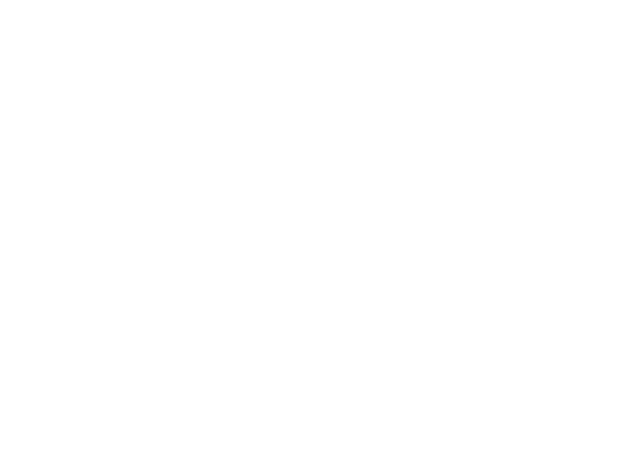
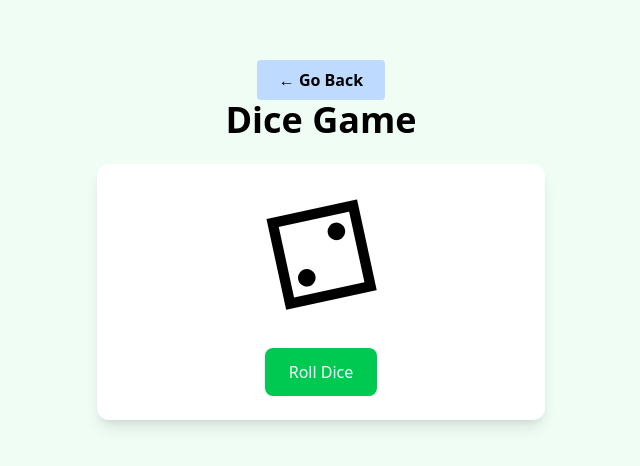
Before and after one commit to authorminator/eigo-park, a React (Vite) app: page /dice in a window 1280 px wide. Before the commit this address had no page. Shown: the part 168-634 px from the top of the page, without its empty margins (319-959 px from the left). Built offline with nearby package versions, Linux system fonts and the light colour scheme.

Commit message:
dice without motion plugin

```diff
--- a/src/App.jsx
+++ b/src/App.jsx
@@ -3,6 +3,7 @@ import Home from "./pages/Home";
 import Grade3 from "./pages/Grade3";
 import Grade4 from "./pages/Grade4";
 import Parachuteman from "./pages/Parachuteman";
+import Dice from "./pages/Dice";
 import ComingSoon from "./pages/ComingSoon";
 
 export default function App() {
@@ -12,6 +13,7 @@ export default function App() {
       <Route path="/grade3" element={<Grade3 />} />
       <Route path="/grade4" element={<Grade4 />} />
       <Route path="/parachuteman" element={<Parachuteman />} />
+      <Route path="/dice" element={<Dice />} />
       <Route path="/coming-soon" element={<ComingSoon />} />
       {/* Add more routes as needed */}
     </Routes>
--- a/src/data/games.js
+++ b/src/data/games.js
@@ -3,7 +3,7 @@ export default [
   { name: "Tic Tac Toe" },
   { name: "Keyword Game" },
   { name: "Matching Game" },
-  { name: "Quiz Time" },
+  { name: "Dice 🛠️", path: "/dice" },
   { name: "Memory Flip" },
   { name: "Spelling Bee" },
   { name: "Guess the Word" },
--- /dev/null
+++ b/src/pages/Dice copy.jsx
@@ -0,0 +1,49 @@
+import BackButton from "../components/BackButton";
+import { useState, useEffect } from "react";
+
+export default function Dice() {
+  const [dice, setDice] = useState(1);
+  const diceFaces = ["⚀", "⚁", "⚂", "⚃", "⚄", "⚅"];
+
+  const rollDice = () => {
+    const newDice = diceFaces[Math.floor(Math.random() * 6)];
+    setDice(newDice);
+  };
+
+  useEffect(() => {
+    rollDice();
+    // eslint-disable-next-line
+  }, []);
+
+  return (
+    <div className="flex flex-col items-center justify-center min-h-screen bg-green-50 p-4">
+      <BackButton />
+      <h1 className="text-4xl font-bold mb-6">Dice Game</h1>
+      <div className="bg-white rounded-xl shadow-lg p-6 max-w-md w-full text-center">
+        <div className="text-9xl mb-4">
+          <span className="mx-4">{dice}</span>
+        </div>
+        <button
+          onClick={rollDice}
+          className="mt-4 px-6 py-3 bg-green-500 text-white rounded-lg hover:bg-green-600 transition"
+        >
+          Roll Dice
+        </button>
+      </div>
+    </div>
+  );
+}
+
+// Unicode includes symbols for all six faces of a standard die (⚀ ⚁ ⚂ ⚃ ⚄ ⚅). These are part of the Miscellaneous Symbols block:
+
+// ⚀ → U+2680 DIE FACE-1
+
+// ⚁ → U+2681 DIE FACE-2
+
+// ⚂ → U+2682 DIE FACE-3
+
+// ⚃ → U+2683 DIE FACE-4
+
+// ⚄ → U+2684 DIE FACE-5
+
+// ⚅ → U+2685 DIE FACE-6
--- /dev/null
+++ b/src/pages/Dice.jsx
@@ -0,0 +1,99 @@
+import BackButton from "../components/BackButton";
+import { useState, useEffect } from "react";
+// 1. Import motion from framer-motion
+import { motion } from "framer-motion";
+
+export default function Dice() {
+  const [currentFace, setCurrentFace] = useState("⚀");
+  // 2. Add a new state to track if the dice is rolling
+  const [isRolling, setIsRolling] = useState(false);
+
+  const diceFaces = ["⚀", "⚁", "⚂", "⚃", "⚄", "⚅"];
+
+  const rollDice = () => {
+    if (isRolling) return;
+
+    setIsRolling(true);
+
+    // This interval handles the "rapidly changing faces" effect
+    let rollCount = 0;
+    const maxRolls = 15; // How many times the face changes before stopping
+    const interval = setInterval(() => {
+      rollCount++;
+      // Show a random face on each tick
+      const randomFace = diceFaces[Math.floor(Math.random() * 6)];
+      setCurrentFace(randomFace);
+
+      if (rollCount >= maxRolls) {
+        clearInterval(interval);
+
+        // Set the final, true result
+        const newDiceResult = diceFaces[Math.floor(Math.random() * 6)];
+        setCurrentFace(newDiceResult);
+        setIsRolling(false); // Animation is done
+      }
+    }, 100); // Change face every 100ms
+  };
+
+  // Set an initial dice face when the component first loads
+  useEffect(() => {
+    rollDice();
+    // eslint-disable-next-line
+  }, []);
+
+  return (
+    <div className="flex flex-col items-center justify-center min-h-screen bg-green-50 p-4">
+      <BackButton />
+      <h1 className="text-4xl font-bold mb-6">Dice Game</h1>
+      <div className="bg-white rounded-xl shadow-lg p-6 max-w-md w-full text-center">
+        {/* 3. Use the motion.div component to wrap the dice */}
+        <motion.div
+          className="text-9xl mb-4"
+          // 4. Define the animations based on the 'isRolling' state
+          animate={{
+            rotate: isRolling ? [0, 360] : 0, // Spin 360 degrees while rolling
+            scale: isRolling ? 1 : [1, 1.2, 1], // "Pop" effect when it stops
+          }}
+          // 5. Define the "how" of the animation
+          transition={{
+            rotate: {
+              duration: 0.5,
+              ease: "linear",
+              repeat: isRolling ? Infinity : 0,
+            },
+            scale: {
+              type: "spring",
+              stiffness: 400,
+              damping: 10,
+              duration: 0.4,
+            },
+          }}
+        >
+          <span className="mx-4">{currentFace}</span>
+        </motion.div>
+        <button
+          onClick={rollDice}
+          // 6. Disable the button during the animation
+          disabled={isRolling}
+          className="mt-4 px-6 py-3 bg-green-500 text-white rounded-lg hover:bg-green-600 transition disabled:bg-gray-400"
+        >
+          {isRolling ? "Rolling..." : "Roll Dice"}
+        </button>
+      </div>
+    </div>
+  );
+}
+
+// Unicode includes symbols for all six faces of a standard die (⚀ ⚁ ⚂ ⚃ ⚄ ⚅). These are part of the Miscellaneous Symbols block:
+
+// ⚀ → U+2680 DIE FACE-1
+
+// ⚁ → U+2681 DIE FACE-2
+
+// ⚂ → U+2682 DIE FACE-3
+
+// ⚃ → U+2683 DIE FACE-4
+
+// ⚄ → U+2684 DIE FACE-5
+
+// ⚅ → U+2685 DIE FACE-6
```
Also changed, not shown: 1 other file (tests, documents, lock files or other folders).
